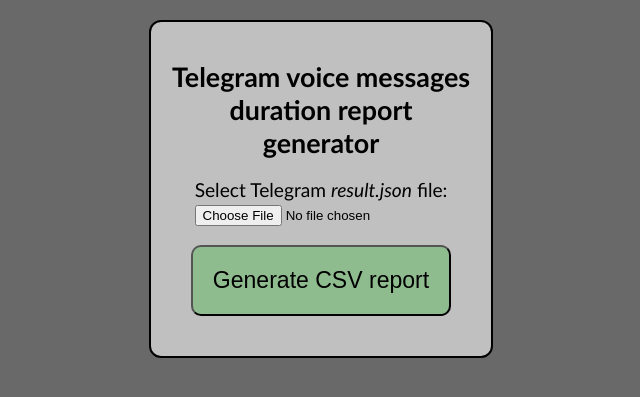
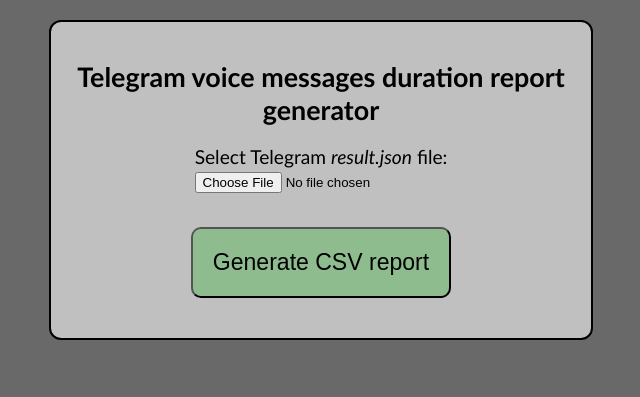
Before and after one commit to chris-kobrzak/telegram-voice-message-duration-reporter, a Flask app: page / in a window 1280 px wide. Shown: the top 397 px of the page, without its empty margins (319-959 px from the left). Run offline with Flask 2, Linux system fonts and the light colour scheme; some libraries are stand-ins or nearby versions.

Commit message:
Improve UI on smaller screens

```diff
--- a/app/templates/error.html
+++ b/app/templates/error.html
@@ -2,6 +2,7 @@
 <html>
   <head>
     <meta http-equiv="Content-type" content="text/html; charset=UTF-8" />
+    <meta name=viewport content="width=device-width,initial-scale=1" />
     <title>Error: Telegram voice messages duration reporter</title>
     <style>
       html {
@@ -9,7 +10,7 @@
         background-color: dimgrey;
       }
       body {
-        width: 300px;
+        max-width: 500px;
         margin: 0 auto;
         padding: 20px;
         border: 2px solid black;
--- a/app/templates/generate_report.html
+++ b/app/templates/generate_report.html
@@ -2,6 +2,7 @@
 <html>
   <head>
     <meta http-equiv="Content-type" content="text/html; charset=UTF-8" />
+    <meta name=viewport content="width=device-width,initial-scale=1" />
     <title>Telegram voice messages duration reporter</title>
     <style>
       html {
@@ -9,7 +10,7 @@
         background-color: dimgrey;
       }
       body {
-        width: 300px;
+        max-width: 500px;
         margin: 0 auto;
         padding: 20px;
         border: 2px solid black;
@@ -24,6 +25,7 @@
         font-size: 140%;
       }
       .submit {
+        margin-top: 15px;
         padding: 20px;
         font-size: 120%;
         border-radius: 10px;
```
